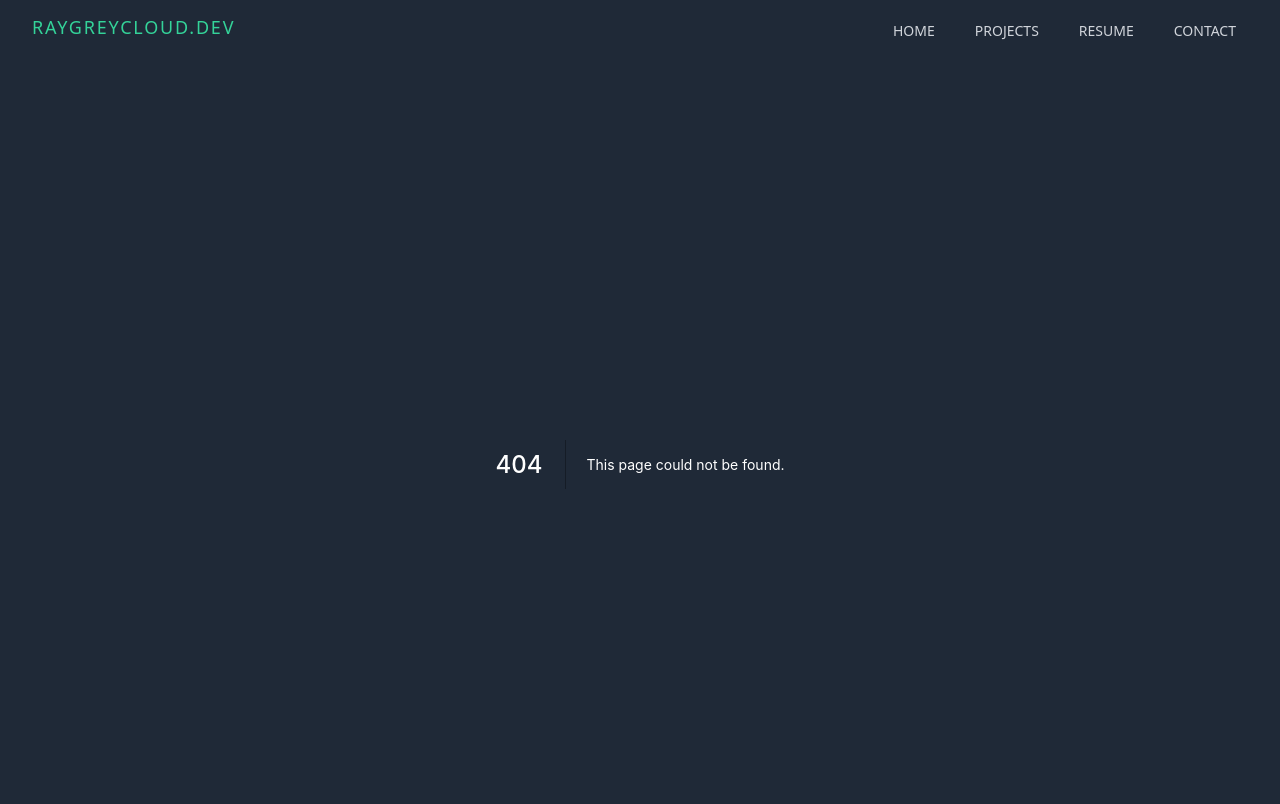
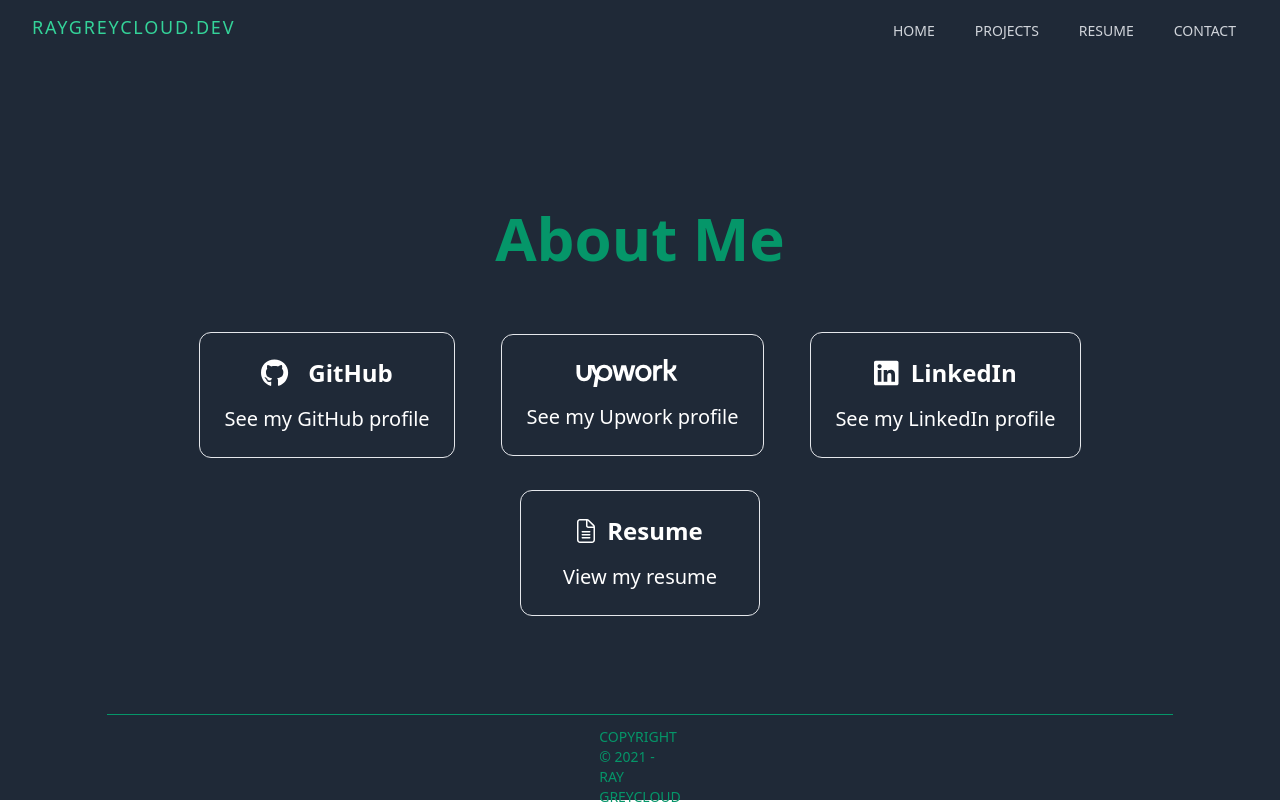
Before and after one commit to rayGreycloud/raygreycloud-dev, a Next.js app: page /about in a window 1280 px wide. Before the commit this address had no page. Shown: the top 804 px of the page. Built offline with nearby package versions, Linux system fonts and the light colour scheme.

Commit message:
add about  page

```diff
--- /dev/null
+++ b/pages/about.jsx
@@ -0,0 +1,34 @@
+import { motion } from 'framer-motion';
+
+import { GithubNavCard } from '@/components/GithubNavCard';
+import { LinkedInNavCard } from '@/components/LinkedInNavCard';
+import { UpworkNavCard } from '@/components/UpworkNavCard';
+import { ResumeNavCard } from '@/components/ResumeNavCard';
+
+import { navCardContainer } from 'animations';
+
+export default function AboutPage() {
+  return (
+    <main className='flex flex-col items-center w-full flex-1 pt-16 pl-2.5 md:pt-20 md:px-20 mb-10 text-center'>
+      <h1 className='text-3xl md:text-6xl font-bold md:mb-8'>
+        <div className='text-green-600'>About Me</div>
+      </h1>
+      <motion.div
+        key='aboutCardsContainer'
+        variants={navCardContainer}
+        initial='hidden'
+        animate='show'
+        exit='exit'
+        className='flex flex-wrap flex-col md:flex-row md:items-center md:justify-around gap-8 max-w-4xl mt-8 md:mt-12sm:w-full'
+      >
+        <GithubNavCard />
+
+        <UpworkNavCard />
+
+        <LinkedInNavCard />
+
+        <ResumeNavCard />
+      </motion.div>
+    </main>
+  );
+}
```
